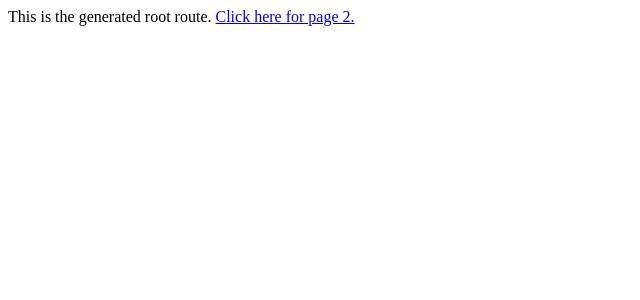
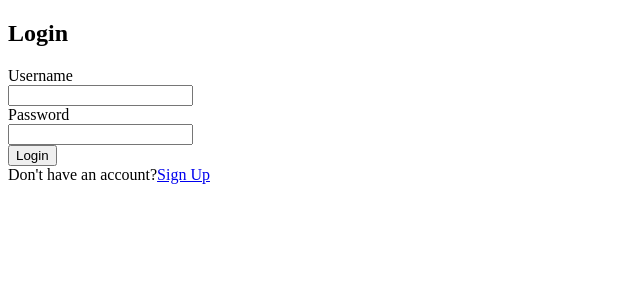
Before and after one commit to rfce/ephemera, a React (Vite) app in the folder org/shell/: page / in a window 1280 px wide. Shown: the top 300 px of the page, without its empty margins (0-640 px from the left). Built offline with nearby package versions, Linux system fonts and the light colour scheme.

Commit message:
Working dev & build: Added Ghost Aliases for development

```diff
--- a/org/shell/src/app/App.tsx
+++ b/org/shell/src/app/App.tsx
@@ -1,29 +1,17 @@
 import { Route, Routes, Link } from 'react-router-dom';
+import Login from "./Login.jsx"
+import Register from "./Register.jsx"
+import Dashboard from './Dashboard.jsx';
 
 export function App() {
   return (
     <div>
 
       <Routes>
-        <Route
-          path="/"
-          element={
-            <div>
-              This is the generated root route.{' '}
-              <Link to="/page-2">Click here for page 2.</Link>
-            </div>
-          }
-        />
-        <Route
-          path="/page-2"
-          element={
-            <div>
-              <Link to="/">Click here to go back to root page.</Link>
-            </div>
-          }
-        />
+        <Route path="/" element={<Login />} />
+        <Route path="/sign-up" element={<Register />} />
+        <Route path="/dashboard" element={<Dashboard />} />
       </Routes>
-      {/* END: routes */}
     </div>
   );
 }
--- /dev/null
+++ b/org/shell/src/app/Dashboard.jsx
@@ -0,0 +1,20 @@
+import { lazy, Suspense } from 'react'
+import { loadPixels, loadCreatePixels } from '../remotes'
+
+const PixelsApp = lazy(loadPixels)
+const CreatePixelsApp = lazy(loadCreatePixels)
+
+const Dashboard = () => {
+    return (
+        <div className="_8bxc">
+            <Suspense fallback={<div>Loading…</div>}>
+                <PixelsApp />
+            </Suspense>
+            <Suspense fallback={<div>Loading…</div>}>
+                <CreatePixelsApp />
+            </Suspense>
+        </div>
+    )
+}
+
+export default Dashboard
--- /dev/null
+++ b/org/shell/src/app/Login.jsx
@@ -0,0 +1,29 @@
+import { useState } from "react"
+import { useNavigate } from "react-router-dom"
+import { Link } from "react-router-dom"
+
+const Login = () => {
+    const [username, setUsername] = useState("")
+    const [password, setPassword] = useState("")
+
+    const navigate = useNavigate()
+
+    return (
+        <div className="_5big">
+            <div className="robbers-woo">
+                <h2>Login</h2>
+                <div>Username</div>
+                <input value={username} onChange={e => setUsername(e.target.value)} />
+                <div>Password</div>
+                <input value={password} onChange={e => setPassword(e.target.value)} />
+                <br />
+                <button onClick={() => navigate("/dashboard")}>Login</button>
+                <br />
+                Don't have an account?
+                <Link to="/sign-up">Sign Up</Link>
+            </div>
+        </div>
+    )
+}
+
+export default Login
--- /dev/null
+++ b/org/shell/src/app/Register.jsx
@@ -0,0 +1,26 @@
+import { useState } from "react"
+import { Link } from "react-router-dom"
+
+const Register = () => {
+    const [username, setUsername] = useState("")
+    const [password, setPassword] = useState("")
+
+    return (
+        <div className="_5big">
+            <div className="robbers-woo">
+                <h2>Sign Up</h2>
+                <div>Username</div>
+                <input value={username} onChange={e => setUsername(e.target.value)} />
+                <div>Password</div>
+                <input value={password} onChange={e => setPassword(e.target.value)} />
+                <br />
+                <button>Proceed</button>
+                <br />
+                Already have an account?
+                <Link to="/">Login</Link>
+            </div>
+        </div>
+    )
+}
+
+export default Register
--- a/org/shell/src/remotes.ts
+++ b/org/shell/src/remotes.ts
@@ -2,7 +2,7 @@ export const production = import.meta.env.PROD;
 
 const loadPixels = async () => {
   if (production) {
-    return import(/* @vite-ignore */ 'pixels-remote/PixelsApp');
+    return import(/* @vite-ignore */ 'pixels/PixelsApp');
   }
 
   return import('@pixels');
@@ -10,26 +10,26 @@ const loadPixels = async () => {
 
 const loadCreatePixels = async () => {
   if (production) {
-    return import(/* @vite-ignore */ 'create-pixels-remote/CreatePixelsApp');
+    return import(/* @vite-ignore */ 'create-pixels/CreatePixelsApp');
   }
 
-  return import('@profile');
+  return import('@create-pixels');
 };
 
 const loadUpload = async () => {
   if (production) {
-    return import(/* @vite-ignore */ 'profile/ProfileApp');
+    return import(/* @vite-ignore */ 'upload/UploadApp');
   }
 
-  return import('@profile');
+  return import('@upload');
 };
 
 const loadView = async () => {
   if (production) {
-    return import(/* @vite-ignore */ 'profile/ProfileApp');
+    return import(/* @vite-ignore */ 'view/ViewApp');
   }
 
-  return import('@profile');
+  return import('@view');
 };
 
 export { loadPixels, loadCreatePixels, loadUpload, loadView };
--- a/org/shell/tsconfig.json
+++ b/org/shell/tsconfig.json
@@ -1,7 +1,8 @@
 {
   "compilerOptions": {
     "jsx": "react-jsx",
-    "allowJs": false,
+    "allowJs": true,
+    "noImplicitAny": false,
     "esModuleInterop": false,
     "allowSyntheticDefaultImports": true,
     "strict": true,
```
Also changed, not shown: org/shell/project.json (+13 -1 lines), org/shell/vite.config.mts.
